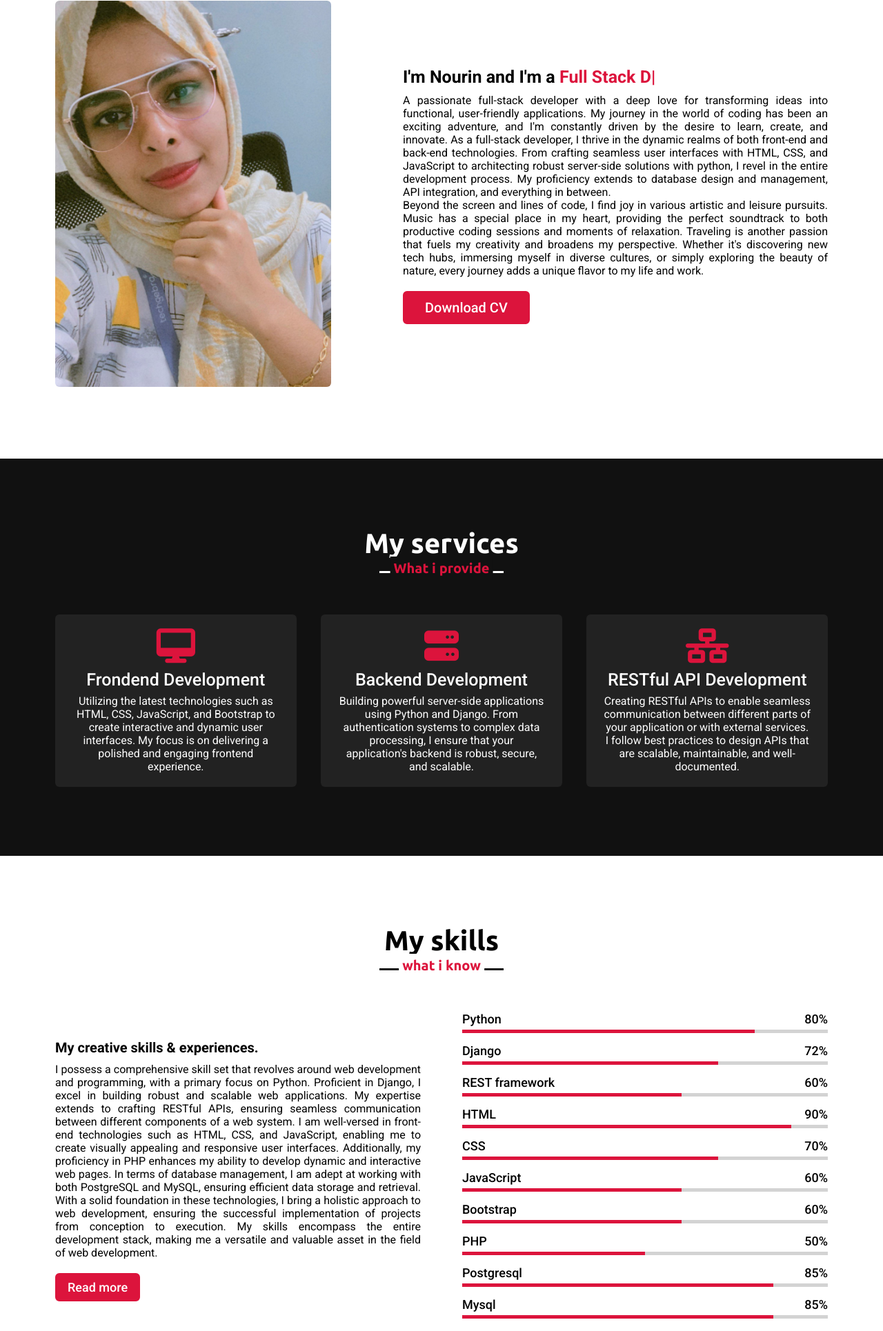
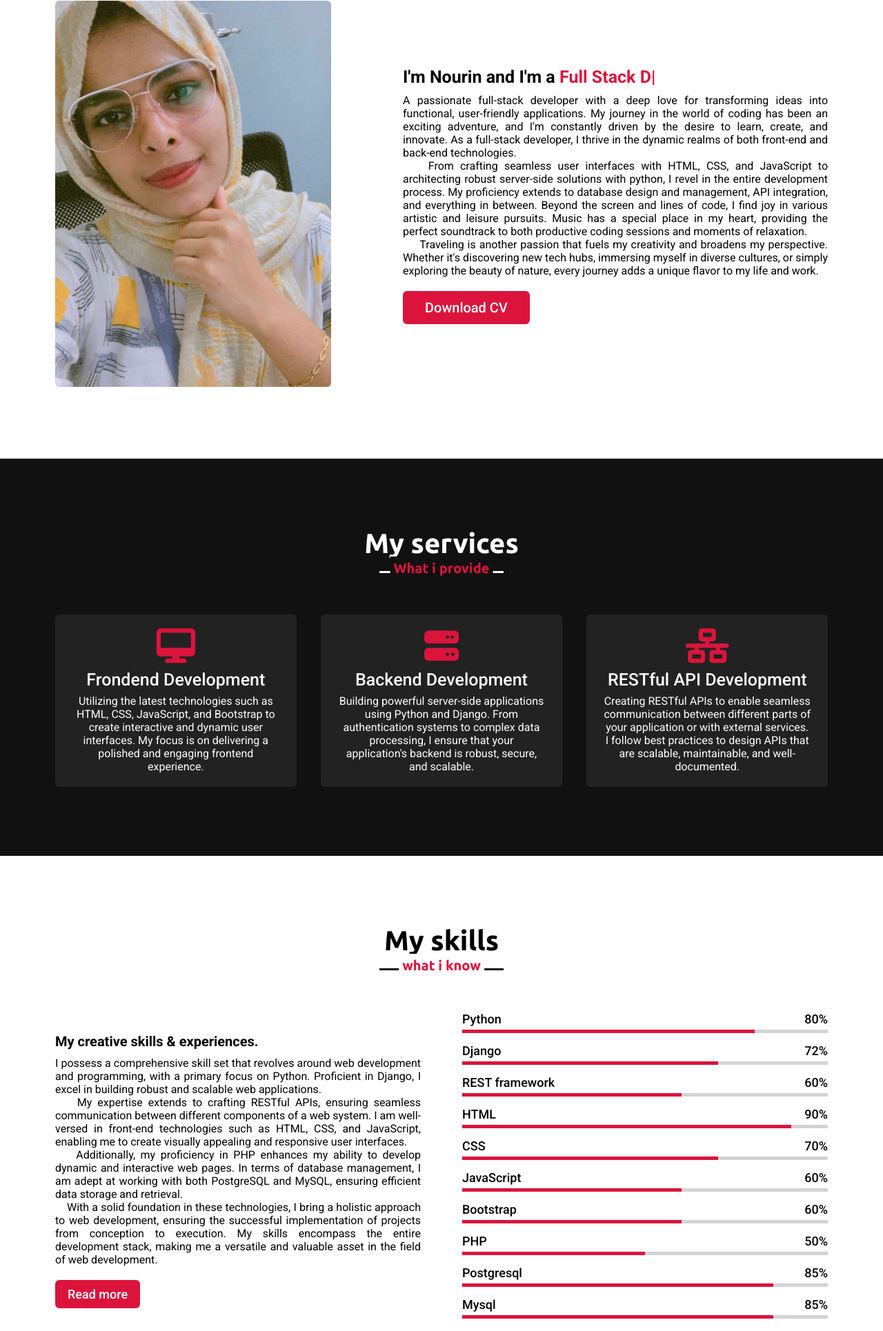
Before and after one commit to nourin0098/nourinweb, a plain HTML site: page index.html in a window 1280 px wide. Shown: the part 1025-2955 px from the top of the page at 69% size. Drawn offline with nearby package versions, Linux system fonts and the light colour scheme.

Commit message:
update index page

```diff
--- a/index.html
+++ b/index.html
@@ -55,11 +55,11 @@
                 <div class="column right">
                     <div class="text">I'm Nourin and I'm a <span class="typing-2"></span></div>
                     <p>A passionate full-stack developer with a deep love for transforming ideas into functional, user-friendly applications. My journey in the world of coding has been an exciting adventure, and I'm constantly driven by the desire to learn, create, and innovate.
-                        As a full-stack developer, I thrive in the dynamic realms of both front-end and back-end technologies. From crafting seamless user interfaces with HTML, CSS, and JavaScript to architecting robust server-side solutions with python, I revel in the entire development process. My proficiency extends to database design and management, API integration, and everything in between.
+                        As a full-stack developer, I thrive in the dynamic realms of both front-end and back-end technologies.
                     </p>
-                    <p>
-                        Beyond the screen and lines of code, I find joy in various artistic and leisure pursuits. Music has a special place in my heart, providing the perfect soundtrack to both productive coding sessions and moments of relaxation.
-                        Traveling is another passion that fuels my creativity and broadens my perspective. Whether it's discovering new tech hubs, immersing myself in diverse cultures, or simply exploring the beauty of nature, every journey adds a unique flavor to my life and work.
+                    <p>&nbsp;&nbsp;&nbsp;&nbsp;From crafting seamless user interfaces with HTML, CSS, and JavaScript to architecting robust server-side solutions with python, I revel in the entire development process. My proficiency extends to database design and management, API integration, and everything in between.
+                        Beyond the screen and lines of code, I find joy in various artistic and leisure pursuits. Music has a special place in my heart, providing the perfect soundtrack to both productive coding sessions and moments of relaxation.</p><p>&nbsp;&nbsp;&nbsp;&nbsp;
+                        Traveling is another passion that fuels my creativity and broadens my perspective. Whether it's discovering new tech hubs, immersing myself in diverse cultures, or simply exploring the beauty of nature, every journey adds a unique flavor to my life and work.</p>
                     </p>
                     <a href="images/Nourin kt.pdf" download="nourin.pdf">Download CV</a>
                 </div>
@@ -112,7 +112,7 @@
             <div class="skills-content">
                 <div class="column left">
                 <div class="text">My creative skills & experiences.</div>
-                <p>I possess a comprehensive skill set that revolves around web development and programming, with a primary focus on Python. Proficient in Django, I excel in building robust and scalable web applications. My expertise extends to crafting RESTful APIs, ensuring seamless communication between different components of a web system. I am well-versed in front-end technologies such as HTML, CSS, and JavaScript, enabling me to create visually appealing and responsive user interfaces. Additionally, my proficiency in PHP enhances my ability to develop dynamic and interactive web pages. In terms of database management, I am adept at working with both PostgreSQL and MySQL, ensuring efficient data storage and retrieval. With a solid foundation in these technologies, I bring a holistic approach to web development, ensuring the successful implementation of projects from conception to execution. My skills encompass the entire development stack, making me a versatile and valuable asset in the field of web development.</p><a href="#">Read more</a>
+                <p>I possess a comprehensive skill set that revolves around web development and programming, with a primary focus on Python. Proficient in Django, I excel in building robust and scalable web applications.</p><p>&nbsp;&nbsp;&nbsp;&nbsp;My expertise extends to crafting RESTful APIs, ensuring seamless communication between different components of a web system. I am well-versed in front-end technologies such as HTML, CSS, and JavaScript, enabling me to create visually appealing and responsive user interfaces.</p><p>&nbsp;&nbsp;&nbsp;&nbsp;Additionally, my proficiency in PHP enhances my ability to develop dynamic and interactive web pages. In terms of database management, I am adept at working with both PostgreSQL and MySQL, ensuring efficient data storage and retrieval.</p><p>&nbsp;&nbsp;&nbsp;&nbsp;With a solid foundation in these technologies, I bring a holistic approach to web development, ensuring the successful implementation of projects from conception to execution. My skills encompass the entire development stack, making me a versatile and valuable asset in the field of web development.</p><a href="#">Read more</a>
             </div>
             <div class="column right">
                 <div class="bars">
@@ -236,7 +236,7 @@
             <div class="contact-content">
                 <div class="column left">
                     <div class="text">Get in Touch</div>
-                    <p>Feel free to reach out and connect with me. My name is Nourin, and I am based in the vibrant city of Calicut, Kerala. Whether you have inquiries about my work, collaboration opportunities, or simply want to engage in a conversation about technology and development, I welcome your messages. You can contact me via email at <span style="color:crimson ;">nourinkt0098@gmail.com</span>. I am always open to discussing new projects, exploring potential collaborations, or even just chatting about shared interests. Looking forward to hearing from you and exploring how we can work together to bring your ideas to life.
+                    <p>Feel free to reach out and connect with me. My name is Nourin, and I am based in the vibrant city of Calicut, Kerala. Whether you have inquiries about my work, collaboration opportunities, or simply want to engage in a conversation about technology and development, I welcome your messages.</p><p>&nbsp;&nbsp;&nbsp;&nbsp;You can contact me via email at <span style="color:crimson ;">nourinkt0098@gmail.com</span>. I am always open to discussing new projects, exploring potential collaborations, or even just chatting about shared interests. Looking forward to hearing from you and exploring how we can work together to bring your ideas to life.
                     </p><div class="icons">
                     <div class="row">
                         <i class="fas fa-user"></i>
```
